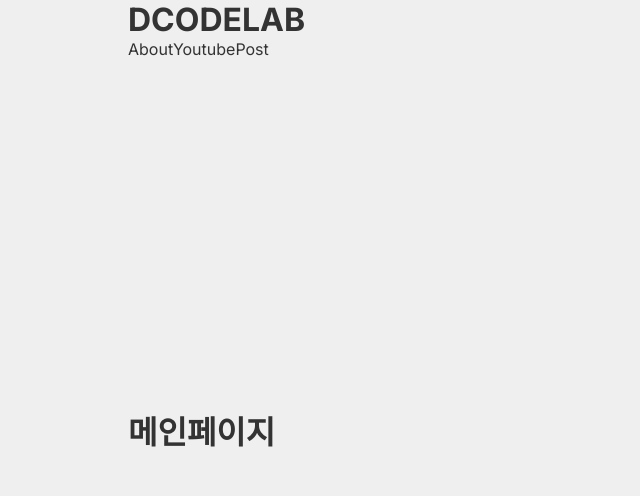
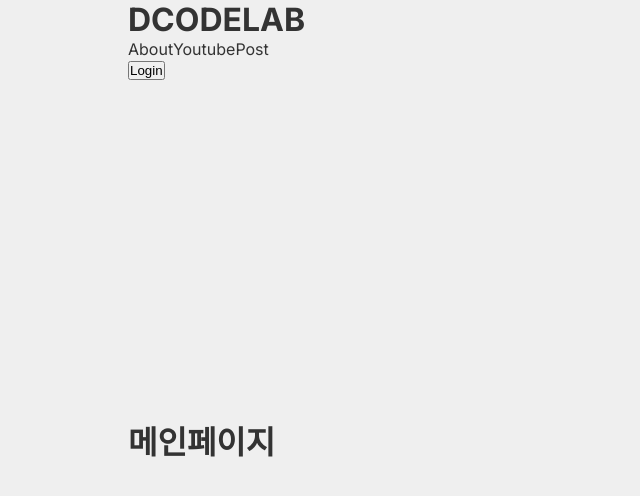
Before and after one commit to zeeeunee/next14, a Next.js app: page / in a window 1280 px wide. Shown: the top 496 px of the page, without its empty margins (0-640 px from the left). Built offline with nearby package versions, Linux system fonts and the light colour scheme.

Commit message:
btnLogin 컴포넌트 추가

```diff
--- /dev/null
+++ b/src/app/components/btnLogin/BtnLogin.jsx
@@ -0,0 +1,6 @@
+import clsx from 'clsx';
+import styles from './btnLogin.module.scss';
+
+export default function BtnLogin({ session }) {
+	return <button className={clsx(session ? styles.btnLogout : styles.btnLogin)}>{session ? 'Logout' : 'Login'}</button>;
+}
--- /dev/null
+++ b/src/app/components/btnLogin/btnLogin.module.scss
@@ -0,0 +1,2 @@
+.btnLogin {
+}
--- a/src/app/components/header/Header.jsx
+++ b/src/app/components/header/Header.jsx
@@ -2,6 +2,7 @@ import clsx from 'clsx';
 import styles from './header.module.scss';
 import Link from 'next/link';
 import Navbar from '../navbar/Navbar';
+import BtnLogin from '../btnLogin/BtnLogin';
 
 export default function Header() {
 	console.log('header');
@@ -12,6 +13,7 @@ export default function Header() {
 			</h1>
 
 			<Navbar textArr={['about', 'youtube', 'post']} />
+			<BtnLogin session={false} />
 		</header>
 	);
 }
```
